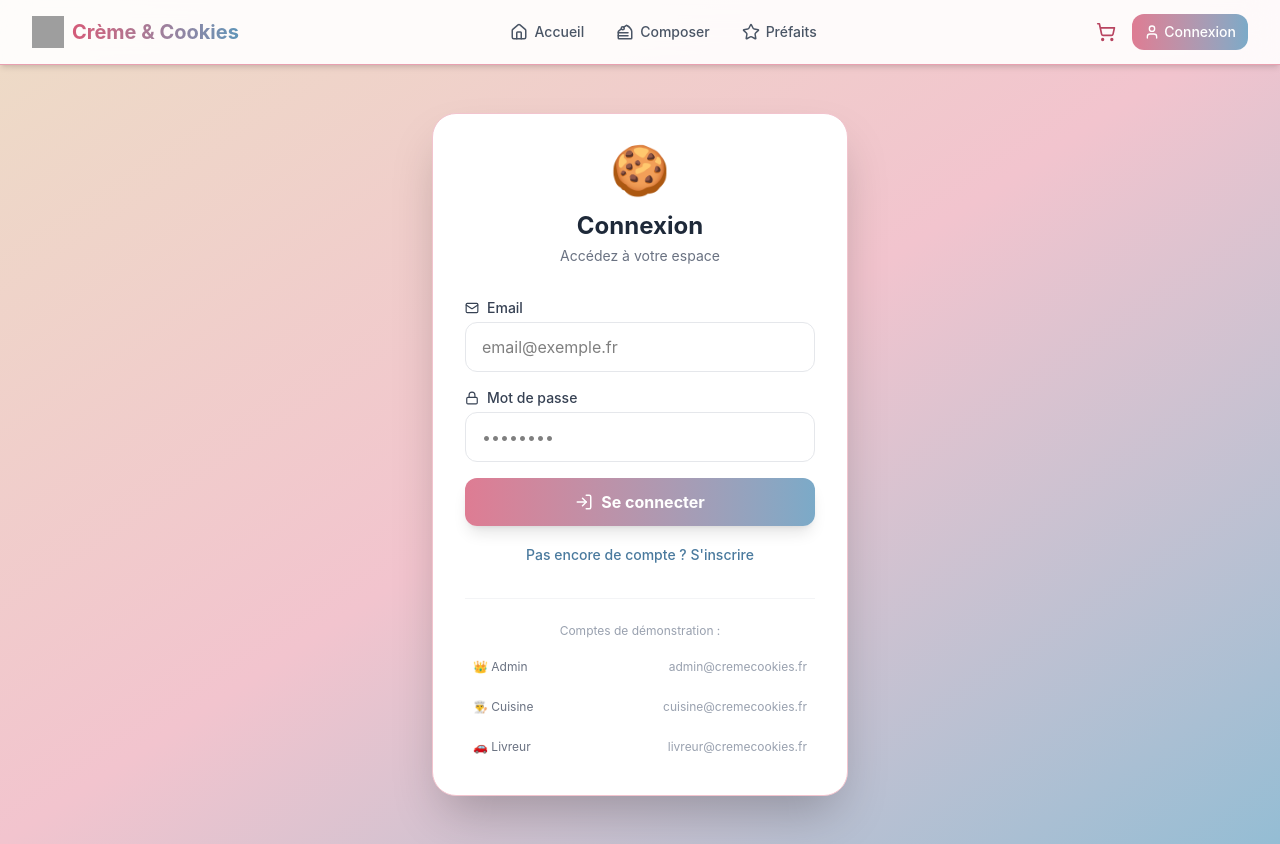
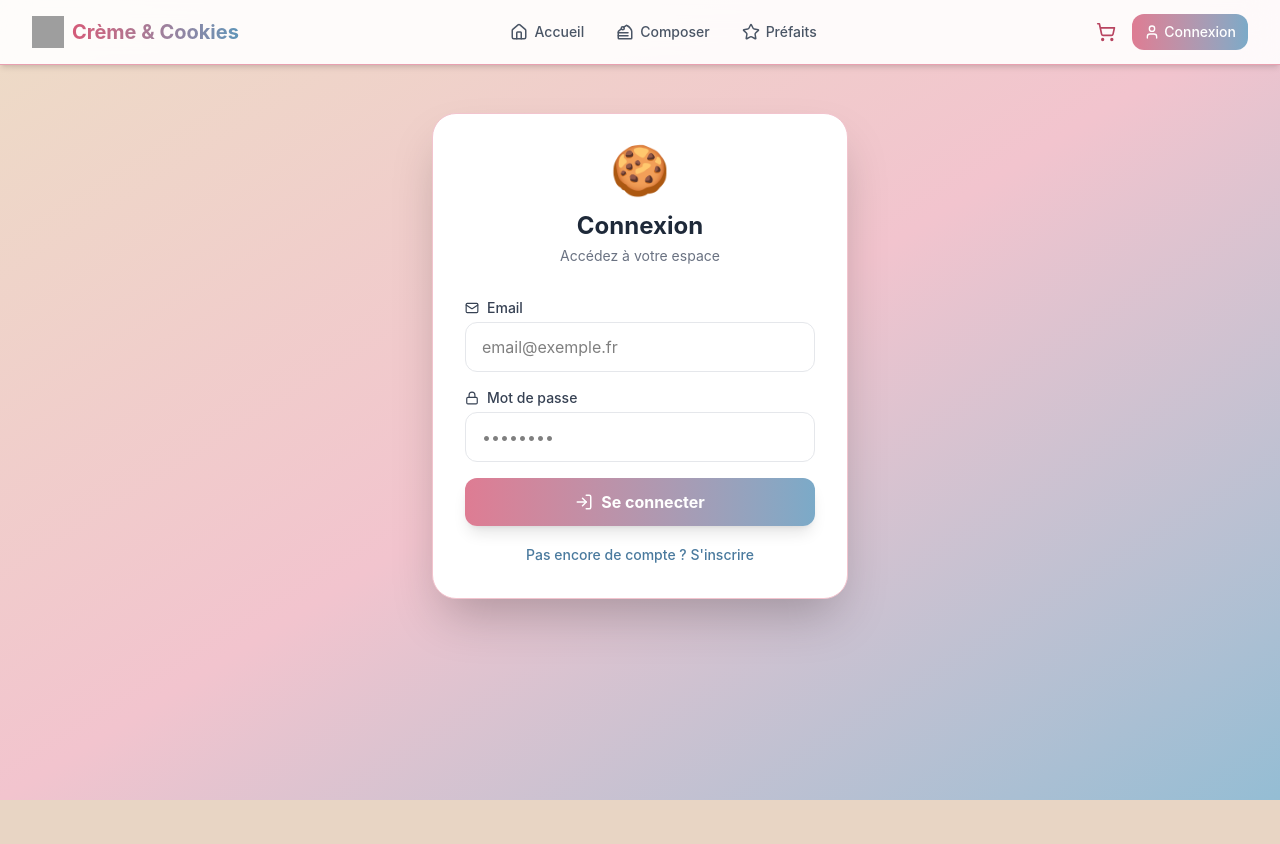
Before and after one commit to elyousfipro-creator/tiramisu-website, a React (Vite) app: page / in a window 1280 px wide. Both pictures are taken after a click on the button "Connexion". After the commit the page ends 800 px from the top, so only its background shows below. Built offline with nearby package versions, Linux system fonts and the light colour scheme; grey boxes are pictures that could not be loaded.

Commit message:
Update login: remove demo accounts section, change default passwords to Ayoub1821305!

```diff
--- a/src/pages/LoginPage.tsx
+++ b/src/pages/LoginPage.tsx
@@ -112,25 +112,6 @@ export function LoginPage() {
             {isRegister ? 'Déjà un compte ? Se connecter' : 'Pas encore de compte ? S\'inscrire'}
           </button>
         </div>
-
-        {/* Demo credentials */}
-        <div className="mt-8 pt-6 border-t border-gray-100">
-          <p className="text-xs text-gray-400 text-center mb-3">Comptes de démonstration :</p>
-          <div className="space-y-2">
-            {[
-              { role: '👑 Admin', email: 'admin@cremecookies.fr', pass: 'admin123' },
-              { role: '👨‍🍳 Cuisine', email: 'cuisine@cremecookies.fr', pass: 'cuisine123' },
-              { role: '🚗 Livreur', email: 'livreur@cremecookies.fr', pass: 'livreur123' },
-            ].map(d => (
-              <button key={d.email}
-                onClick={() => { setEmail(d.email); setPassword(d.pass); }}
-                className="w-full text-left p-2 rounded-lg hover:bg-pastel-beige-50 text-xs text-gray-500 flex justify-between transition-colors">
-                <span>{d.role}</span>
-                <span className="text-gray-400">{d.email}</span>
-              </button>
-            ))}
-          </div>
-        </div>
       </div>
     </div>
   );
--- a/src/store.ts
+++ b/src/store.ts
@@ -147,9 +147,9 @@ const defaultCoulis: Coulis[] = [
 ];
 
 const defaultUsers: User[] = [
-  { id: 'admin1', name: 'Administrateur', email: 'admin@cremecookies.fr', password: 'admin123', role: 'admin', active: true },
-  { id: 'kitchen1', name: 'Chef Cuisine', email: 'cuisine@cremecookies.fr', password: 'cuisine123', role: 'kitchen', active: true },
-  { id: 'delivery1', name: 'Livreur Ali', email: 'livreur@cremecookies.fr', password: 'livreur123', role: 'delivery', active: true },
+  { id: 'admin1', name: 'Administrateur', email: 'admin@cremecookies.fr', password: 'Ayoub1821305!', role: 'admin', active: true },
+  { id: 'kitchen1', name: 'Chef Cuisine', email: 'cuisine@cremecookies.fr', password: 'Ayoub1821305!', role: 'kitchen', active: true },
+  { id: 'delivery1', name: 'Livreur Ali', email: 'livreur@cremecookies.fr', password: 'Ayoub1821305!', role: 'delivery', active: true },
 ];
 
 const sampleOrders: Order[] = [
```
